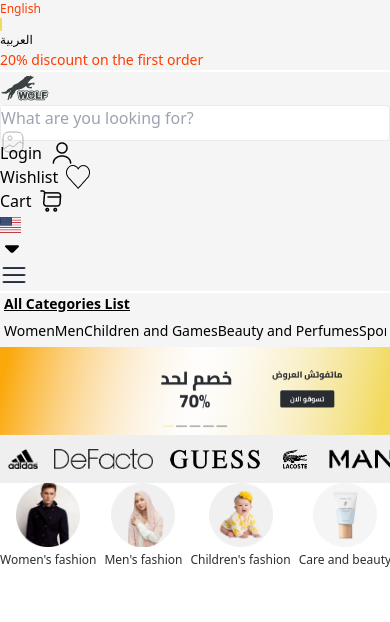
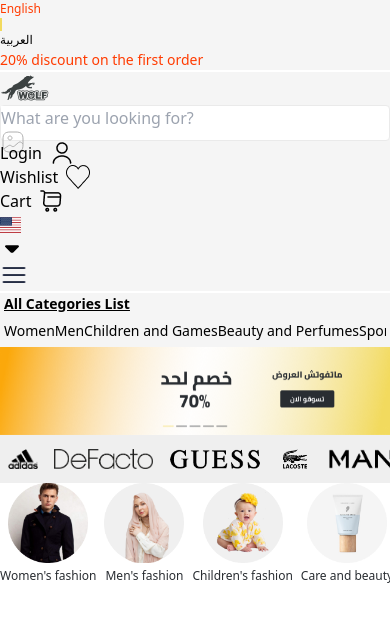
Before and after one commit to Elmahallawy22/ecommerce-app, a Next.js app: page /en in a window 390 px wide. Shown: the top 622 px of the page. Built offline with nearby package versions, Linux system fonts and the light colour scheme.

Commit message:
edit size of image in categories section

```diff
--- a/src/components/Home/Categories/Categories.scss
+++ b/src/components/Home/Categories/Categories.scss
@@ -31,7 +31,10 @@
     ul {
       li {
         img {
-          width: 80px !important;
+          min-width: 96px !important;
+          min-height: 96px !important;
+          max-width: 96px !important;
+          max-height: 96px !important;
         }
       }
     }
@@ -45,10 +48,10 @@
 
       li {
         img {
-          min-width: 64px !important;
-          min-height: 64px !important;
-          max-width: 64px !important;
-          max-height: 64px !important;
+          min-width: 80px !important;
+          min-height: 80px !important;
+          max-width: 80px !important;
+          max-height: 80px !important;
         }
 
         a {
```
